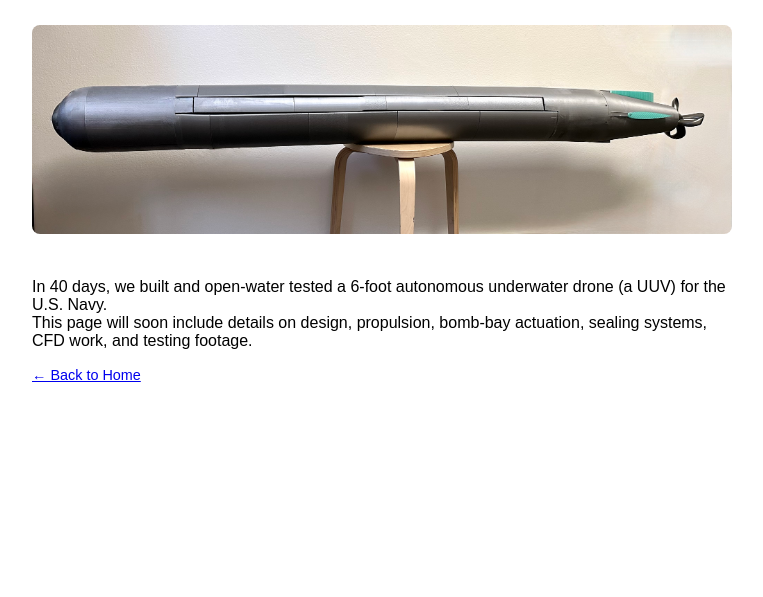
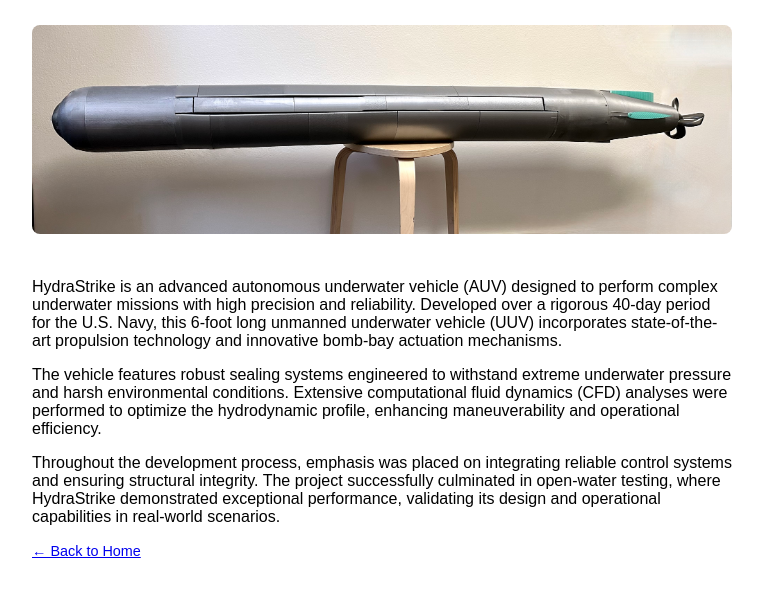
Before and after one commit to brenofcs/portfolio, an Astro site: page /experience/hydrastrike in a window 1280 px wide. Shown: the part 119-716 px from the top of the page, without its empty margins (258-1021 px from the left). Built offline with nearby package versions, Linux system fonts and the light colour scheme; Astro itself is replaced by a stand-in of ours.

Commit message:
Fixed HydraStrike image path (.jpg)

```diff
--- a/src/pages/experience/hydrastrike.astro
+++ b/src/pages/experience/hydrastrike.astro
@@ -8,9 +8,13 @@ import hydraImage from '../../assets/spideregghorizontal.jpg';
     <h1 style="font-weight: 400;">HydraStrike</h1>
     <img src={hydraImage.src} alt="HydraStrike UUV" style="width: 100%; border-radius: 8px; margin: 1.5rem 0;" />
     <p>
-      In 40 days, we built and open-water tested a 6-foot autonomous underwater drone (a UUV) for the U.S. Navy.<br />
-      This page will soon include details on design, propulsion, bomb-bay actuation, sealing systems, CFD work,
-      and testing footage.
+      HydraStrike is an advanced autonomous underwater vehicle (AUV) designed to perform complex underwater missions with high precision and reliability. Developed over a rigorous 40-day period for the U.S. Navy, this 6-foot long unmanned underwater vehicle (UUV) incorporates state-of-the-art propulsion technology and innovative bomb-bay actuation mechanisms.
+    </p>
+    <p>
+      The vehicle features robust sealing systems engineered to withstand extreme underwater pressure and harsh environmental conditions. Extensive computational fluid dynamics (CFD) analyses were performed to optimize the hydrodynamic profile, enhancing maneuverability and operational efficiency.
+    </p>
+    <p>
+      Throughout the development process, emphasis was placed on integrating reliable control systems and ensuring structural integrity. The project successfully culminated in open-water testing, where HydraStrike demonstrated exceptional performance, validating its design and operational capabilities in real-world scenarios.
     </p>
 
     <p>
```
